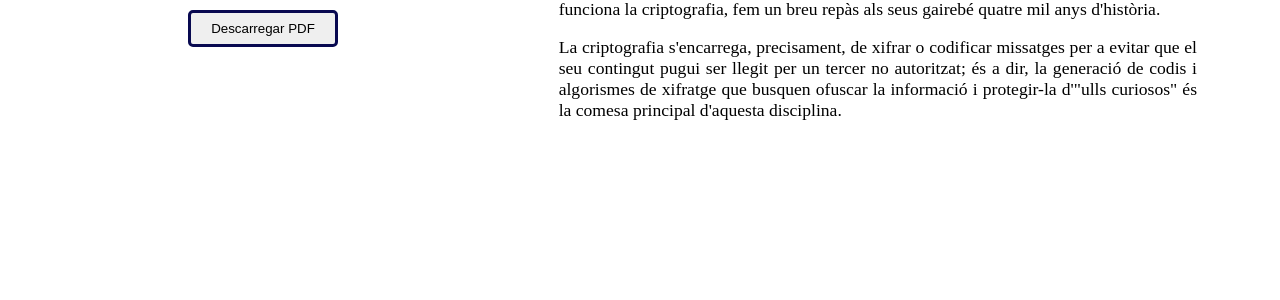
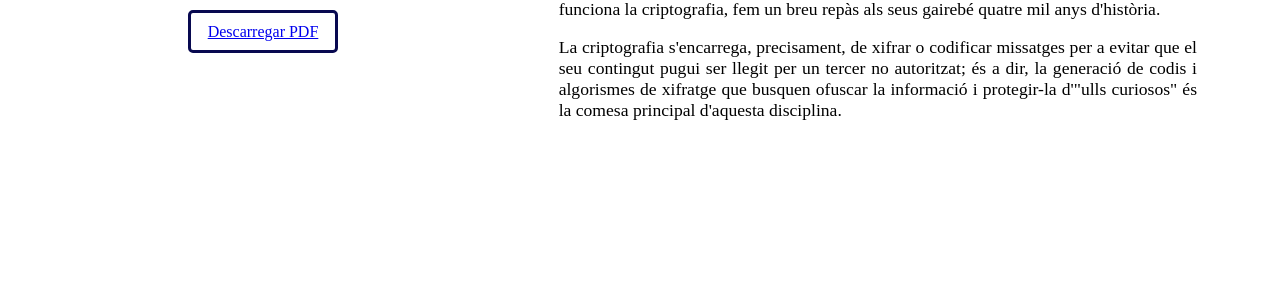
Before and after one commit to rcanoesbri/tdr_criptografia, a website: page PaginaWeb/web.html in a window 1280 px wide. Shown: the part 500-800 px from the top of the page. Drawn offline with nearby package versions, Linux system fonts and the light colour scheme.

Commit message:
document download

```diff
--- a/PaginaWeb/web.css
+++ b/PaginaWeb/web.css
@@ -137,6 +137,7 @@ img.centered{
 }
 
 #documentdownload{
+  display: block;
   border-radius: 5px;
   padding: 0.6em;
   border: 2px;
--- a/PaginaWeb/web.html
+++ b/PaginaWeb/web.html
@@ -51,7 +51,7 @@
               <div id="moderna"></div>
               <h2 type="button" id="5">5. Aplicacions</h2>
               <div id="aplicacions"></div>
-              <button href="TdR.pdf" type="button" id="documentdownload">Descarregar PDF</button>
+              <a href="TdR.pdf" target="_blank" id="documentdownload">Descarregar PDF</a>
           </div>
           <div class="apartatteoria">
               <h2 class="titol1">2. Història de la criptografia</h2>
```
